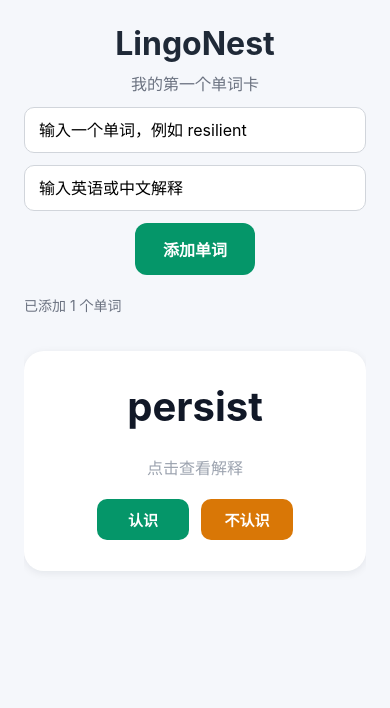
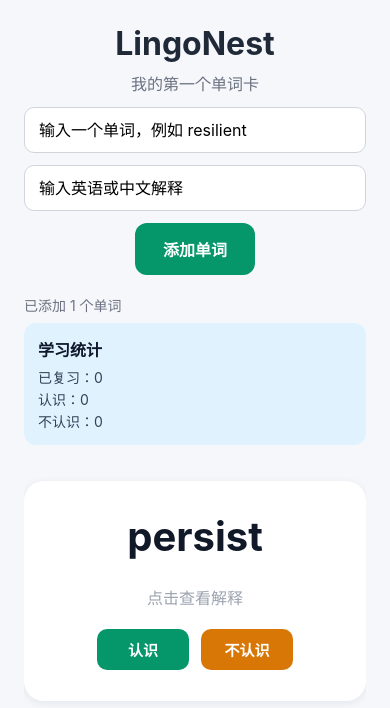
Before and after one commit to ysy6950/LingoNest, a React Native app in the folder mobile/: screen / in a window 390 px wide. Shown: the top 708 px of the page. Built offline with nearby package versions, Linux system fonts and the light colour scheme.

Commit message:
feat: show learning statistics

```diff
--- a/mobile/App.tsx
+++ b/mobile/App.tsx
@@ -112,6 +112,14 @@ export default function App() {
     );
   }
 
+  const reviewedCount = cards.filter((card) => card.reviewResult).length;
+  const knownCount = cards.filter(
+    (card) => card.reviewResult === 'known',
+  ).length;
+  const unknownCount = cards.filter(
+    (card) => card.reviewResult === 'unknown',
+  ).length;
+
   return (
     <View style={styles.container}>
       <Text style={styles.title}>LingoNest</Text>
@@ -135,6 +143,12 @@ export default function App() {
       </Pressable>
 
       <Text style={styles.count}>已添加 {cards.length} 个单词</Text>
+      <View style={styles.statsCard}>
+        <Text style={styles.statsTitle}>学习统计</Text>
+        <Text style={styles.statsText}>已复习：{reviewedCount}</Text>
+        <Text style={styles.statsText}>认识：{knownCount}</Text>
+        <Text style={styles.statsText}>不认识：{unknownCount}</Text>
+      </View>
       <ScrollView style={styles.list} contentContainerStyle={styles.listContent}>
         {cards.map((card) => (
           <View key={card.id} style={styles.card}>
@@ -221,6 +235,24 @@ const styles = StyleSheet.create({
     fontSize: 14,
     marginTop: 20,
   },
+  statsCard: {
+    alignSelf: 'stretch',
+    backgroundColor: '#E0F2FE',
+    borderRadius: 12,
+    marginTop: 8,
+    padding: 14,
+  },
+  statsTitle: {
+    color: '#0F172A',
+    fontSize: 16,
+    fontWeight: '700',
+    marginBottom: 4,
+  },
+  statsText: {
+    color: '#334155',
+    fontSize: 14,
+    marginTop: 2,
+  },
   list: {
     alignSelf: 'stretch',
     marginTop: 4,
```
Also changed, not shown: 3 other files (tests, documents, lock files or other folders).
